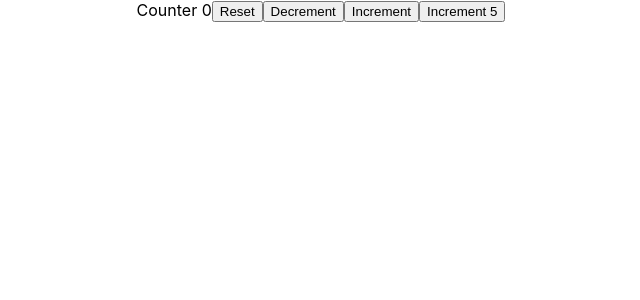
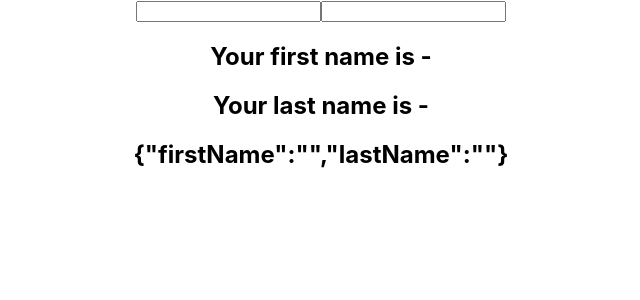
Before and after one commit to fabuloussTeam/reactRevision, a React (Create React App) app: page / in a window 1280 px wide. Shown: the top 300 px of the page, without its empty margins (319-959 px from the left). Built offline with nearby package versions, Linux system fonts and the light colour scheme.

Commit message:
Utilisation de useState avec un Objet

```diff
--- a/src/App.js
+++ b/src/App.js
@@ -31,6 +31,7 @@
 import PostForm from './components/PostForm';
 import HookCounter from './components/HookCounter';
 import HookCounterTwo from './components/HookCounterTwo';
+import HookCounterTree from './components/HookCounterThree';
 
 function App() {
 
@@ -39,7 +40,8 @@
     <div className="App">
 
 
-     <HookCounterTwo />
+     <HookCounterTree />
+     {/* useState avec utilisation du PrevState <HookCounterTwo /> */ }
    { /* <HookCounter /> */}
 
 
--- /dev/null
+++ b/src/components/HookCounterThree.js
@@ -0,0 +1,26 @@
+import React, { useState } from 'react';
+
+function HookCounterTree() {
+
+  const [ name, setName ] = useState({firstName: '', lastName: ''})
+
+    return (
+        <form>
+            <input
+                type='text'
+                value={name.firstName}
+                onChange={e => setName({ ...name, firstName: e.target.value})}
+             />
+             <input
+                type='text'
+                value={name.lastName}
+                onChange={e => setName({ ...name, lastName: e.target.value})}
+             />
+             <h2>Your first name is - {name.firstName}</h2>
+             <h2>Your last name is - {name.lastName}</h2>
+             <h2>{JSON.stringify(name)}</h2>
+        </form>
+     );
+}
+
+export default HookCounterTree;
```
